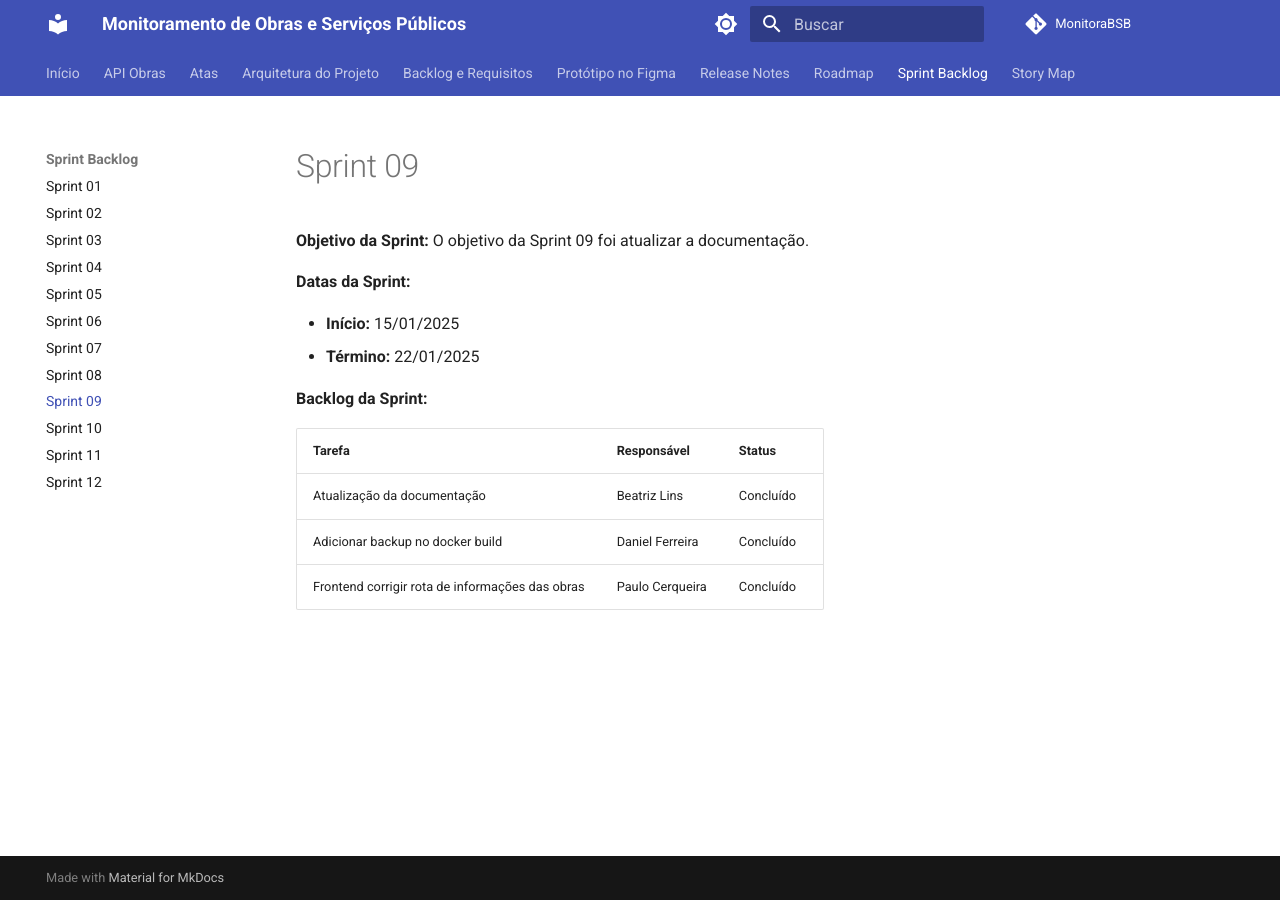
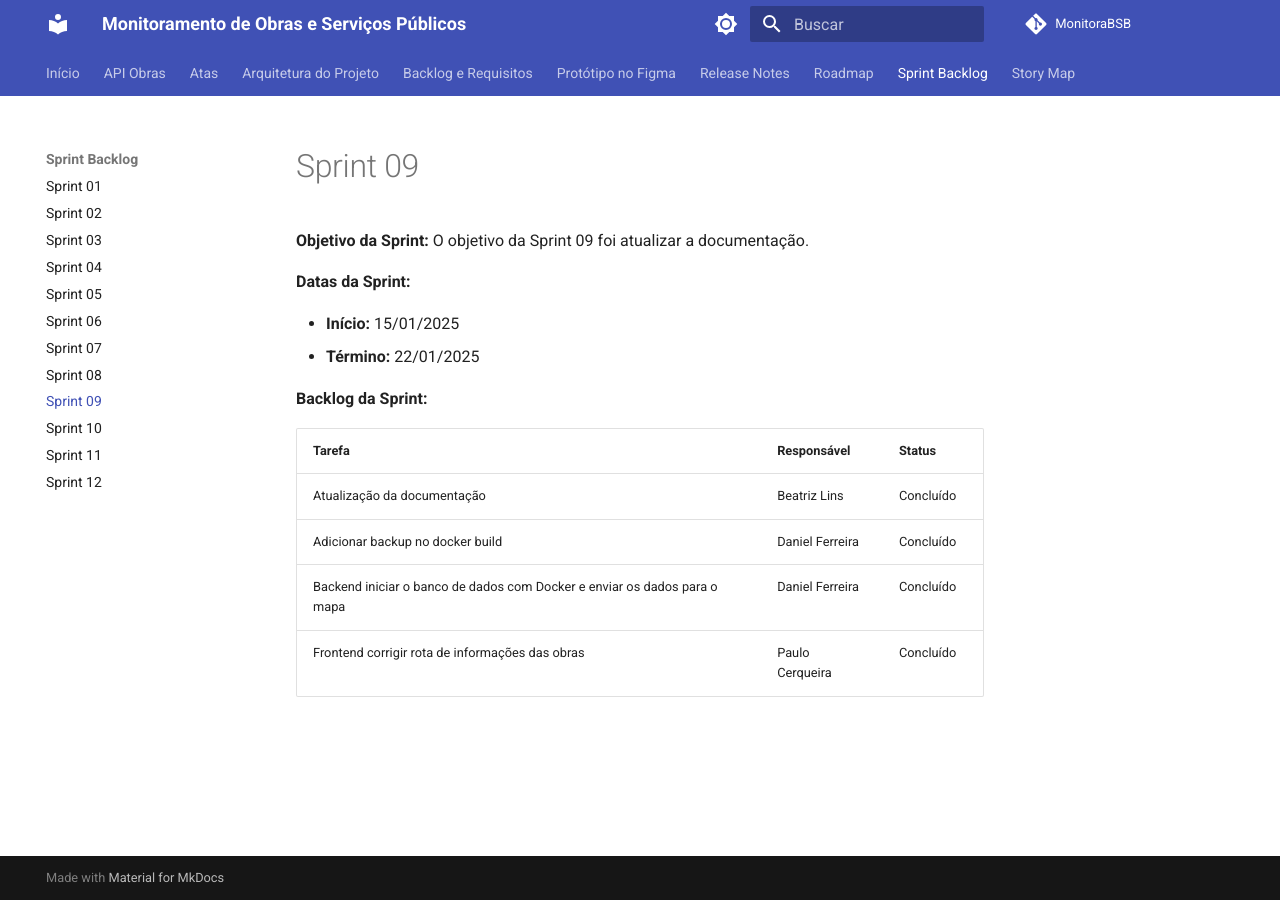
Before and after one commit to unb-mds/2024-2-Squad08, an MkDocs documentation site: the page built from docs/sprints/sprint9.md, in a window 1280 px wide. Built offline with MkDocs 1.6.1 and Material for MkDocs 9.7.7, drawn with Linux system fonts in a browser that asks for light colours; comment, search, counter and statistics services are not loaded.

Commit message:
Update sprint9.md

```diff
--- a/docs/sprints/sprint9.md
+++ b/docs/sprints/sprint9.md
@@ -13,4 +13,5 @@ O objetivo da Sprint 09 foi atualizar a documentação.
 |--------|-------------|-----------------------|
 | Atualização da documentação | Beatriz Lins | Concluído |
 | Adicionar backup no docker build | Daniel Ferreira | Concluído |
+| Backend iniciar o banco de dados com Docker e enviar os dados para o mapa | Daniel Ferreira | Concluído |
 | Frontend corrigir rota de informações das obras | Paulo Cerqueira | Concluído |
```
